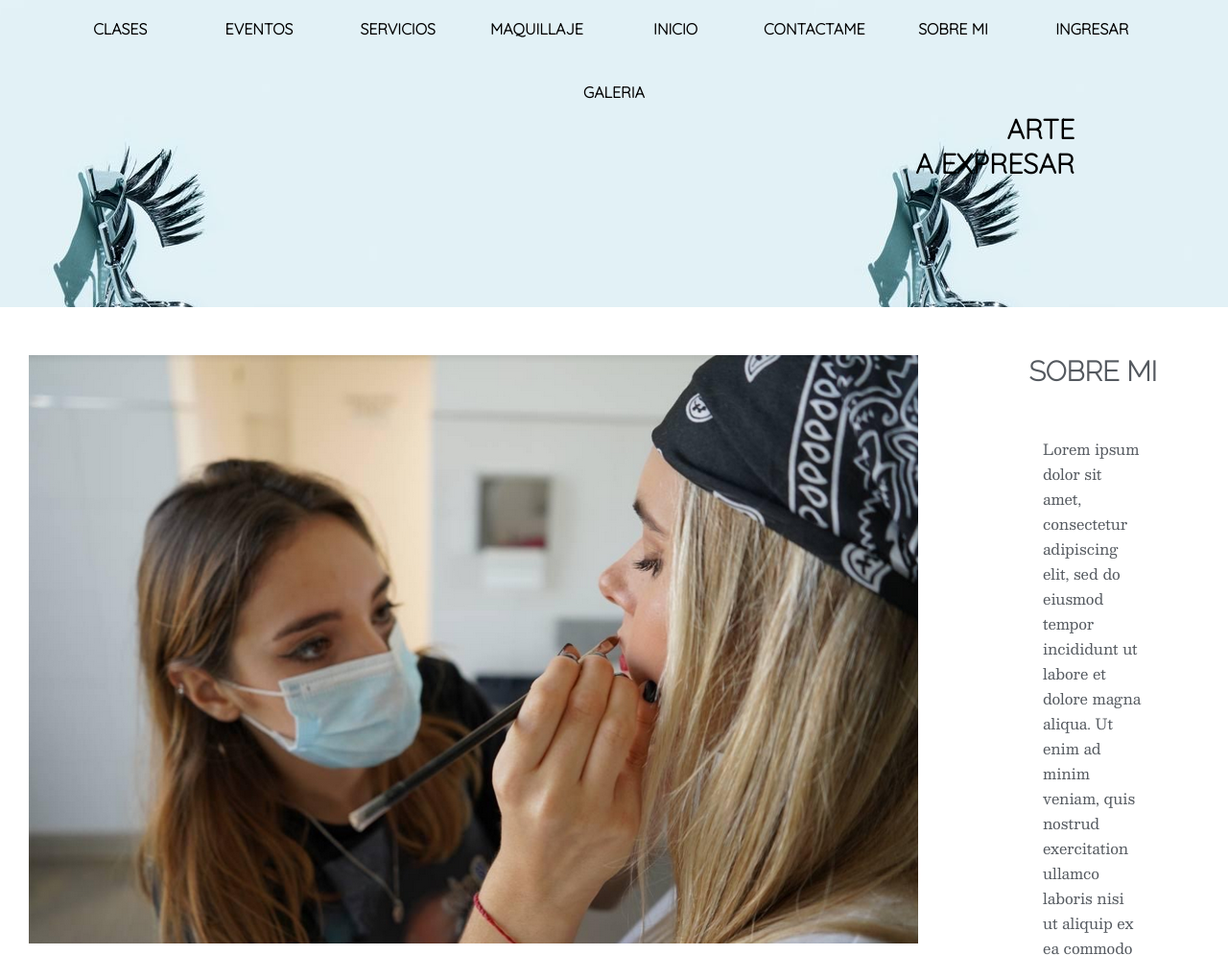
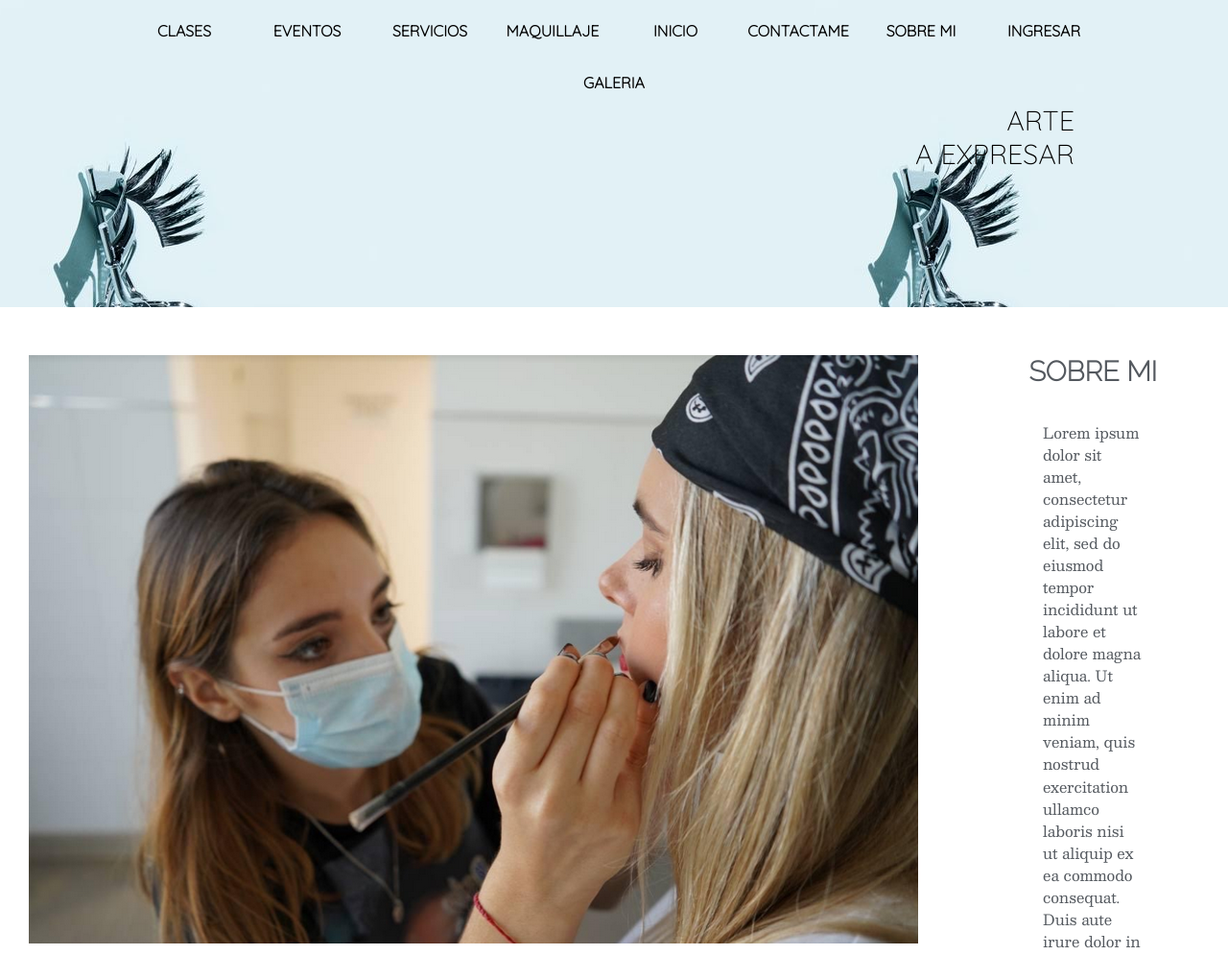
Before and after one commit to carolinamauro/PaginaWeb, a plain HTML site: page index.html in a window 1280 px wide. Shown: the top 995 px of the page at 96% size. Drawn offline with nearby package versions, Linux system fonts and the light colour scheme.

Commit message:
boostrap barra navegacion

```diff
--- a/css/main.css
+++ b/css/main.css
@@ -1,3 +1,24 @@
+/* INICIO RESET */
+html, body, div, span, applet, object, iframe,
+h1, h2, h3, h4, h5, h6, p, blockquote, pre,
+a, abbr, acronym, address, big, cite, code,
+del, dfn, em, img, ins, kbd, q, s, samp,
+small, strike, strong, sub, sup, tt, var,
+b, u, i, center,
+dl, dt, dd, ol, ul, li,
+fieldset, form, label, legend,
+table, caption, tbody, tfoot, thead, tr, th, td,
+article, aside, canvas, details, embed,
+figure, figcaption, footer, header, hgroup,
+menu, nav, output, ruby, section, summary,
+time, mark, audio, video {
+	margin: 0;
+	padding: 0;
+	border: 0;
+}
+
+/* FIN RESET */
+
 
 /* fuente toda la pagina*/
 .body{
@@ -224,16 +245,17 @@ ul {
 	padding: 0;
 	font-family: 'Quicksand', sans-serif;
 	margin-top: 0;
+
 }
+
 .nav {
-	width: 1170px;
-	align-content: center;
-	margin-left: auto;
-	margin-right: auto;
+	margin-left: 10%;
+	margin-right: 10%;
+	flex-wrap: nowrap;
 }
 li{
 	display: inline-block;
-	width: 12%;
+	width: 13%;
 	position: relative;
 
 }
--- a/index.html
+++ b/index.html
@@ -6,9 +6,6 @@
 	<title> Maquillaje profesional: Loreleymakeup </title>
 	<!-- CSS Externo -->
 	<link rel="stylesheet" href="fontawesome/css/all.css">
-
-	<!-- CSS interno -->
-	<link rel="stylesheet" type="text/css" href="css/main.css">
 
 	<!-- Google Fonts -->
 	<link rel="preconnect" href="https://fonts.googleapis.com">
@@ -19,34 +16,40 @@
 	<link href="https://fonts.googleapis.com/css2?family=Work+Sans:wght@100&display=swap" rel="stylesheet">
 	<link href="https://fonts.googleapis.com/css2?family=Roboto+Mono:wght@300&display=swap" rel="stylesheet">
 
+	<!-- Bootstrap -->
+	<link href="https://cdn.jsdelivr.net/npm/bootstrap@5.1.1/dist/css/bootstrap.min.css" rel="stylesheet" integrity="sha384-F3w7mX95PdgyTmZZMECAngseQB83DfGTowi0iMjiWaeVhAn4FJkqJByhZMI3AhiU" crossorigin="anonymous">
+
+	<!-- CSS interno -->
+	<link rel="stylesheet" type="text/css" href="css/main.css">
+
 </head>
 <body class="body">
 
 	<header class="header">
 
-		<nav class="nav" >
-			<ul>
-				<li> <a href="paginas/clases.html"> Clases </a>
+		<nav class="conteiner">
+			<ul class="nav justify-content-center nav-pills nav-fill" >
+				<li > <a href="paginas/clases.html"> Clases </a>
 					<ul>
 						<li> <a href="paginas/clases.html#presenciales"> Presenciales </a> </li>
 						<li> <a href="paginas/clases.html#virtuales"> Virtuales </a> </li>
 					</ul>
 				</li>
 
-				<li> <a href="paginas/eventos.html"> Eventos </a>
+				<li > <a href="paginas/eventos.html"> Eventos </a>
 					<ul>
 						<li> <a href="paginas/eventos.html#fiesta"> Fiesta </a></li>
 						<li> <a href="paginas/eventos.html#novias"> Novias </a></li>
 					</ul>
 				</li>
-				<li> <a href="paginas/servicios.html"> Servicios </a>
+				<li > <a href="paginas/servicios.html"> Servicios </a>
 					<ul>
 						<li> <a href="paginas/servicios.html#pestañas">  Lifting de pestañas </a> </li>
 						<li> <a href="paginas/servicios.html#cejas"> Perfilado de cejas </a> </li>
 						<li> <a href="paginas/servicios.html#peinados"> Peinados </a> </li>
 					</ul>
 				</li>
-				<li> <a href="paginas/maquillaje.html"> Maquillaje </a>
+				<li > <a href="paginas/maquillaje.html"> Maquillaje </a>
 					<ul>
 						<li> <a href="paginas/maquillaje.html#social"> Social </a></li>
 						<li> <a href="paginas/maquillaje.html#editorial"> Editorial </a></li>
@@ -54,13 +57,13 @@
 					</ul>
 				</li>
 
-				<li>
+				<li >
 					<a href="index.html"> Inicio </a>
 				</li>
 
-				<li> <a href="#contactarme"> Contactame </a> </li>
-				<li> <a href="#sobremi"> Sobre mi </a></li>
-				<li> <a href="paginas/ingresar.html"> Ingresar </a> </li>
+				<li > <a href="#contactarme"> Contactame </a> </li>
+				<li > <a href="#sobremi"> Sobre mi </a></li>
+				<li > <a href="paginas/ingresar.html"> Ingresar </a> </li>
 			</ul>
 		</nav>
 
@@ -175,5 +178,7 @@
 		</div>
 	</footer>
 
+	<script src="https://cdn.jsdelivr.net/npm/bootstrap@5.1.1/dist/js/bootstrap.bundle.min.js" integrity="sha384-/bQdsTh/da6pkI1MST/rWKFNjaCP5gBSY4sEBT38Q/9RBh9AH40zEOg7Hlq2THRZ" crossorigin="anonymous"></script>
+
 </body>
 </html>
```
Also changed, not shown: paginas/clases.html (+12 -5 lines), paginas/eventos.html (+12 -5 lines), paginas/galeria.html (+11 -5 lines), paginas/ingresar.html (+12 -5 lines), paginas/maquillaje.html (+12 -5 lines), paginas/servicios.html (+12 -5 lines).
